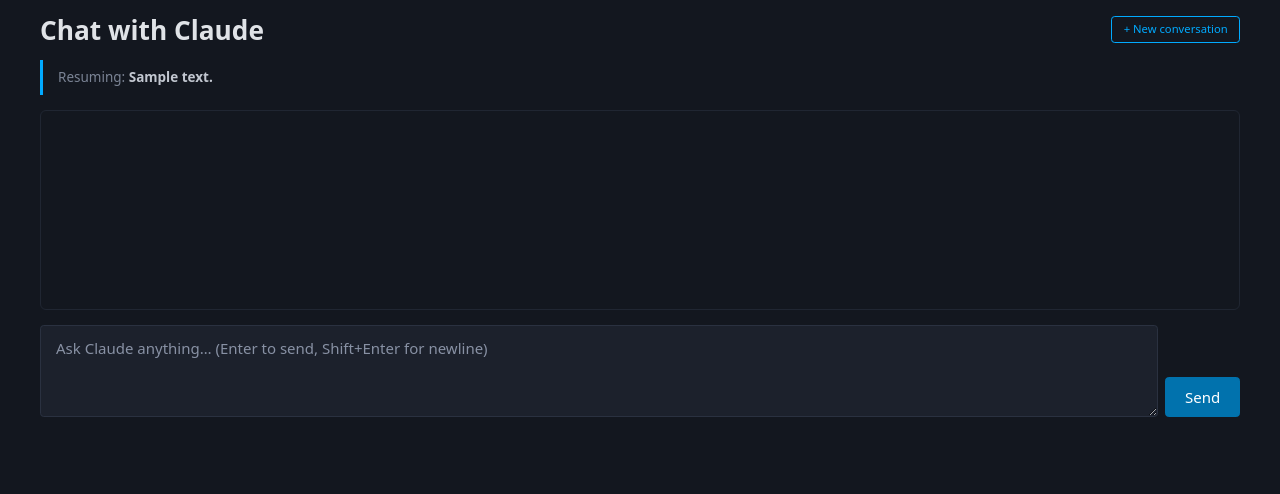
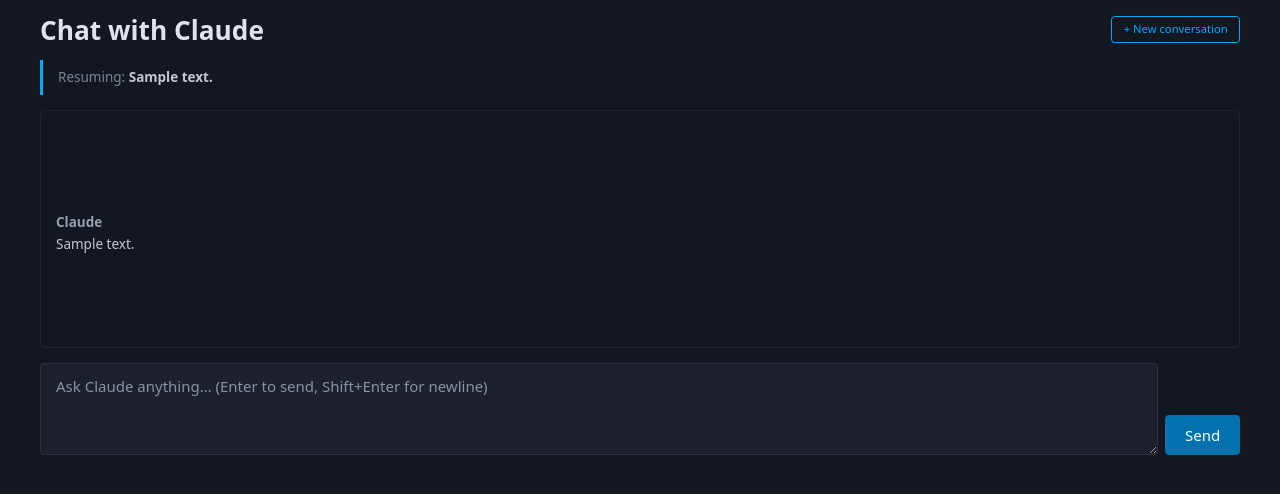
Before and after one commit to akpandeya/jarvis, a FastAPI app: template jarvis/web/templates/chat.html in a window 1280 px wide. Shown: the part 53-547 px from the top of the page. Run offline with FastAPI, Linux system fonts and the light colour scheme; the template is opened without the code that fills it: most values are stand-ins (such as "Sample title", 1, 10 or a date in 2020); some libraries are stand-ins or nearby versions.

Commit message:
feat: show past conversation history when resuming a chat session
When navigating to /chat?session=<uuid>, load the JSONL file from
~/.claude/projects/ and render all previous user/assistant turns in the
output div before the new input area. Scrolls to bottom on load.

Co-Authored-By: Claude Sonnet 4.6 <noreply@anthropic.com>

```diff
--- a/jarvis/web/app.py
+++ b/jarvis/web/app.py
@@ -233,9 +233,43 @@ def sessions_page(
     )
 
 
+def _load_chat_history(session_id: str) -> list[dict]:
+    """Read past turns from ~/.claude/projects/**/<session_id>.jsonl."""
+    import glob
+
+    pattern = str(Path.home() / ".claude" / "projects" / "**" / f"{session_id}.jsonl")
+    matches = glob.glob(pattern, recursive=True)
+    if not matches:
+        return []
+    turns = []
+    try:
+        for line in Path(matches[0]).read_text().splitlines():
+            try:
+                obj = json.loads(line)
+            except Exception:
+                continue
+            if obj.get("isSidechain"):
+                continue
+            role = obj.get("message", {}).get("role")
+            if role not in ("user", "assistant"):
+                continue
+            content = obj.get("message", {}).get("content", "")
+            if isinstance(content, list):
+                text = "".join(b.get("text", "") for b in content if b.get("type") == "text")
+            else:
+                text = str(content)
+            text = text.strip()
+            if text:
+                turns.append({"role": role, "text": text})
+    except Exception:
+        pass
+    return turns
+
+
 @app.get("/chat", response_class=HTMLResponse)
 def chat_page(request: Request, session: str | None = Query(None)):
     history_preview = ""
+    history: list[dict] = []
     if session:
         conn = get_db()
         row = conn.execute(
@@ -245,10 +279,11 @@ def chat_page(request: Request, session: str | None = Query(None)):
         conn.close()
         if row:
             history_preview = row["title"]
+        history = _load_chat_history(session)
     return templates.TemplateResponse(
         request,
         "chat.html",
-        {"session_id": session or "", "history_preview": history_preview},
+        {"session_id": session or "", "history_preview": history_preview, "history": history},
     )
 
 
--- a/jarvis/web/templates/chat.html
+++ b/jarvis/web/templates/chat.html
@@ -20,6 +20,13 @@
             border:1px solid var(--pico-muted-border-color);border-radius:6px;
             padding:1rem;margin-bottom:1rem;white-space:pre-wrap;font-size:.9em;
             font-family:inherit;line-height:1.6">
+{% for turn in history %}
+  {% if turn.role == "user" %}
+  <div style="margin-bottom:.75rem"><span style="color:var(--pico-primary);font-weight:600">You</span><br>{{ turn.text }}</div>
+  {% else %}
+  <div style="margin-bottom:.75rem"><span style="color:var(--pico-secondary);font-weight:600">Claude</span><br>{{ turn.text }}</div>
+  {% endif %}
+{% endfor %}
 </div>
 
 <form id="chat-form" style="margin:0" onsubmit="return false">
@@ -37,6 +44,7 @@
 
 <script>
 const output = document.getElementById('chat-output');
+output.scrollTop = output.scrollHeight;
 const sendBtn = document.getElementById('send-btn');
 const msgArea = document.getElementById('message');
 const sessionInput = document.getElementById('session-id');
```
